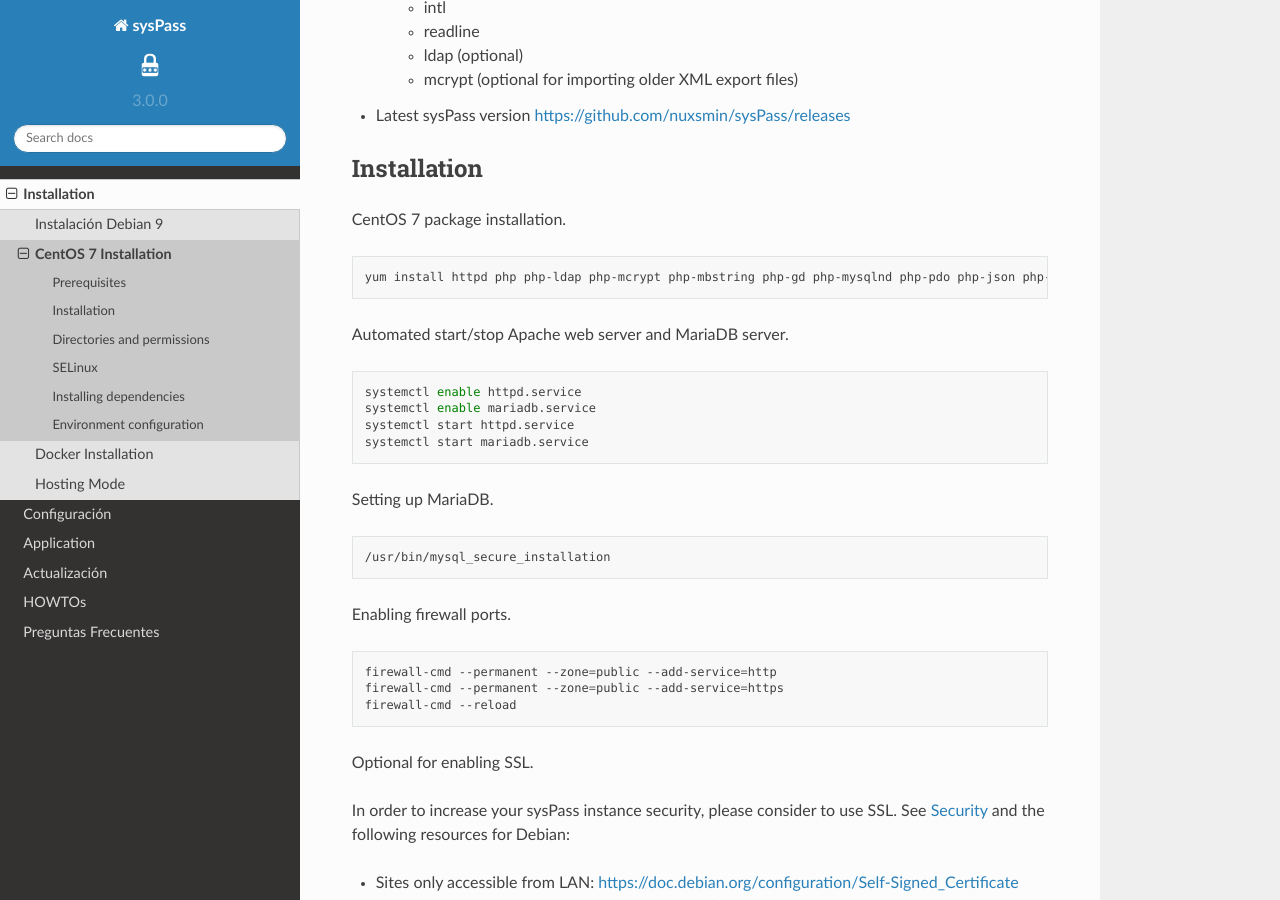
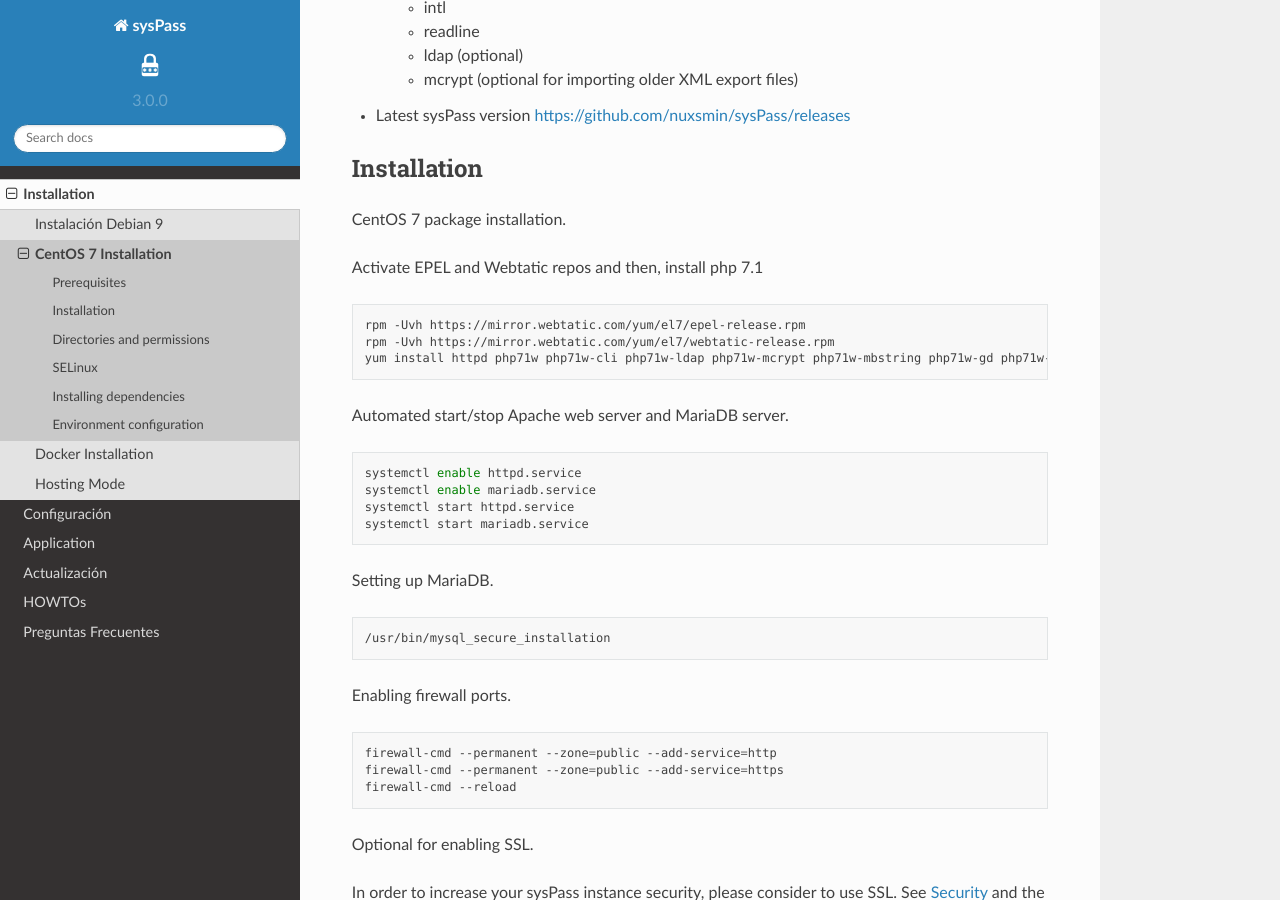
Before and after one commit to sysPass/sysPass-doc, a Sphinx documentation site: the page built from docs/source/installing/centos7.rst, in a window 1280 px wide and 900 px high, scrolled down 472 px. Built offline with Sphinx 7.4.7 and the Read the Docs theme 2.0.0, drawn with Linux system fonts in a browser that asks for light colours.

Commit message:
Update centos7.rst
Updated with webtatic procedure..

```diff
--- a/docs/source/installing/centos7.rst
+++ b/docs/source/installing/centos7.rst
@@ -25,9 +25,14 @@
 
 CentOS 7 package installation.
 
+Activate EPEL and Webtatic repos and then, install php 7.1
+
 .. code:: bash
 
-    yum install httpd php php-ldap php-mcrypt php-mbstring php-gd php-mysqlnd php-pdo php-json php-xml php-ldap php-xml mariadb-server wget
+    rpm -Uvh https://mirror.webtatic.com/yum/el7/epel-release.rpm
+    rpm -Uvh https://mirror.webtatic.com/yum/el7/webtatic-release.rpm
+    yum install httpd php71w php71w-cli php71w-ldap php71w-mcrypt php71w-mbstring php71w-gd php71w-mysqlnd php71w-pdo php71w-json php71w-xml mariadb-server wget
+
 
 Automated start/stop Apache web server and MariaDB server.
 
```
